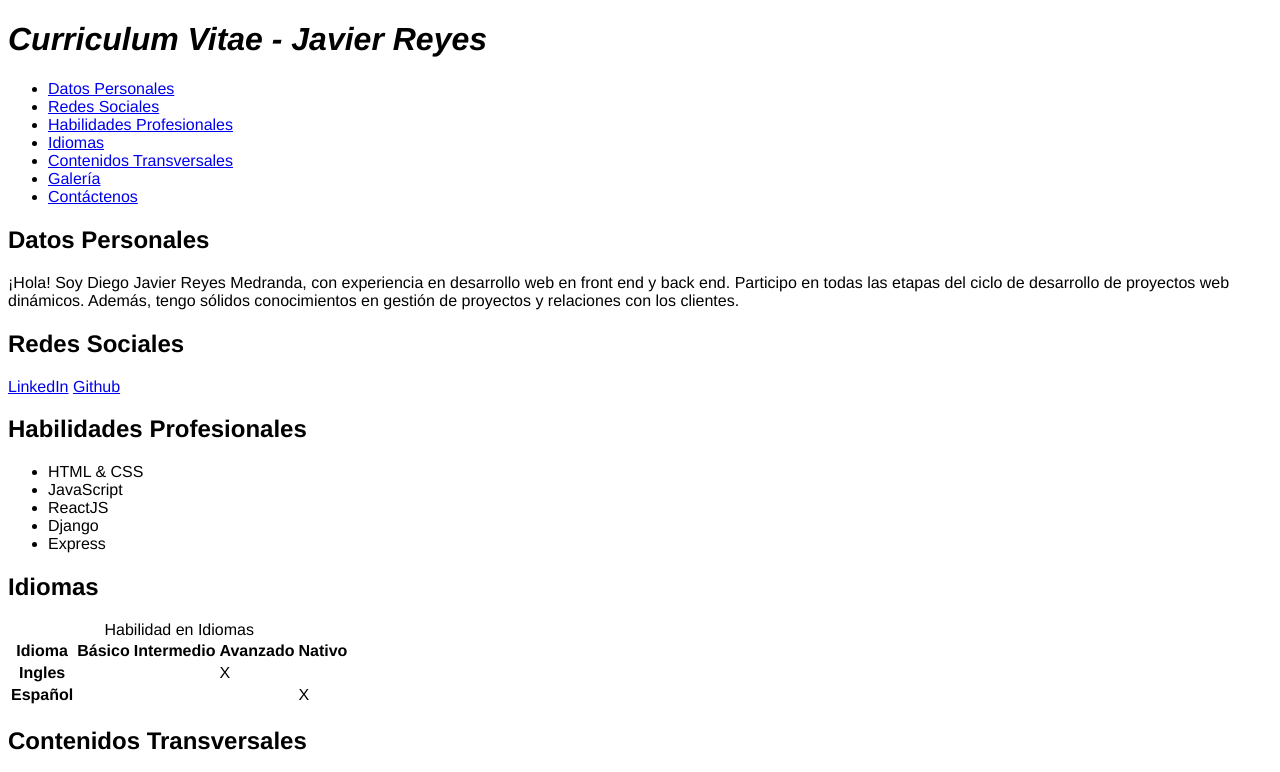
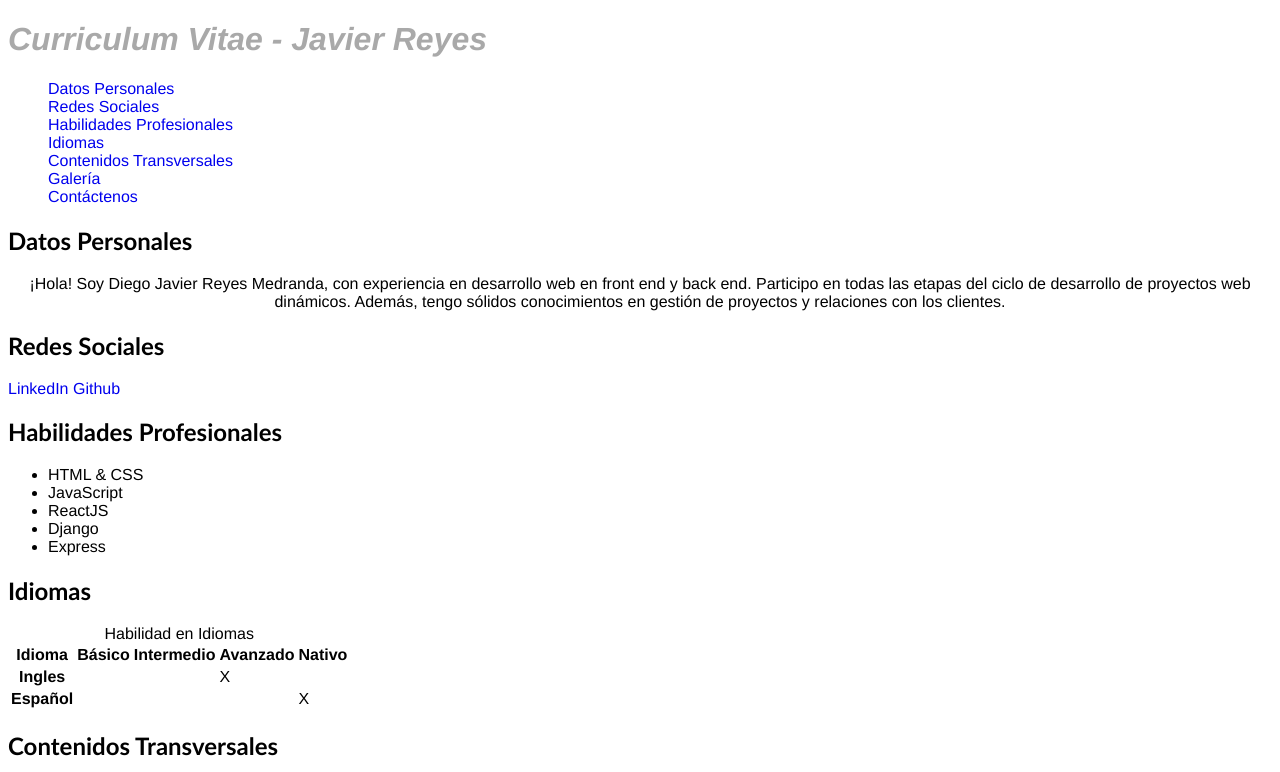
Before and after one commit to DJavierReyesM/curriculum, a plain HTML site: page index.html in a window 1280 px wide. Shown: the top 772 px of the page. Drawn offline with Linux system fonts and the light colour scheme.

Commit message:
CSS - Reglas CSS - selector por etiqueta y por id

```diff
--- a/index.html
+++ b/index.html
@@ -9,11 +9,11 @@
 
     <body>
         <header>
-            <h1>Curriculum Vitae - Javier Reyes</h1>
+            <h1 id="title">Curriculum Vitae - Javier Reyes</h1>
         </header>
 
         <nav>
-            <ul>
+            <ul id="links">
                 <li><a href="#secciondatos">Datos Personales</a></li>
                 <li><a href="#seccionredes">Redes Sociales</a></li>
                 <li><a href="#seccionhabilidades">Habilidades Profesionales</a></li>
--- a/public/stylesheets/style.css
+++ b/public/stylesheets/style.css
@@ -9,3 +9,19 @@ h1 {
 #title {
     color: darkgrey;
 }
+
+h2 {
+    font-family: 'Trebuchet MS', 'Lucida Sans Unicode', 'Lucida Grande', 'Lucida Sans', Arial, sans-serif;
+}
+
+a {
+    text-decoration: none;
+}
+
+p {
+    text-align: center;
+}
+
+#links {
+    list-style-type: none;
+}
```
